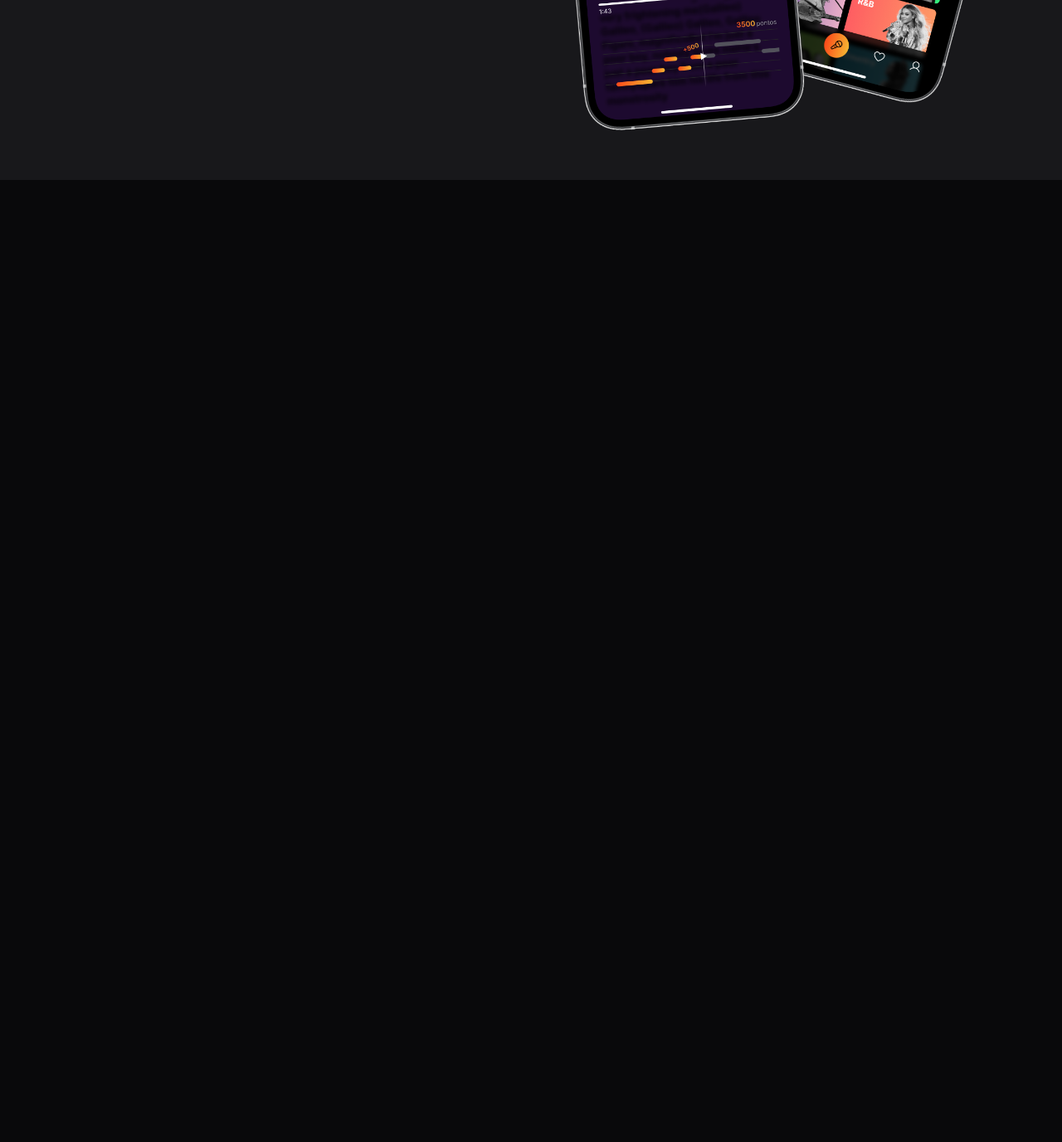
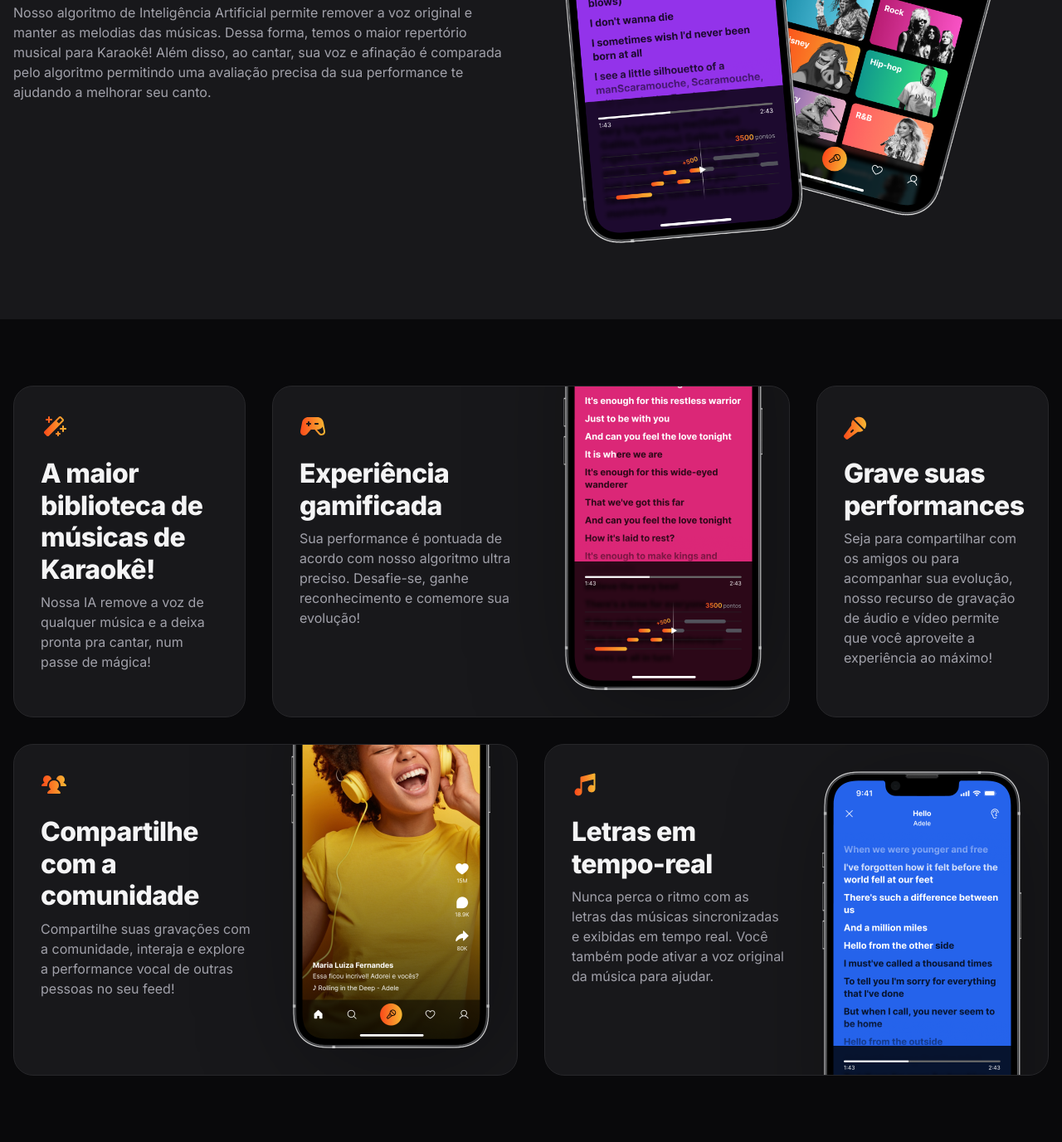
Before and after one commit to JorgeLFogaca/projetolp, a plain HTML site: page index.html in a window 1280 px wide. Shown: the part 1031-2408 px from the top of the page at 83% size. Before the commit the page ends 1248 px from the top, so only its background shows below. Drawn offline with Linux system fonts and the light colour scheme.

Commit message:
seção features

```diff
--- a/index.html
+++ b/index.html
@@ -66,6 +66,52 @@
             </div>
         </div>
     </section>
+
+    <section id="features">
+        <div class="cards container py-xl grid gap-1.5">
+            <div class="card py-lg px-lg">
+                <img src="assets/icons/MagicWand.svg">
+                <h3>A maior biblioteca de músicas de Karaokê!</h3>
+                <p>Nossa IA remove a voz de qualquer música e a deixa pronta pra cantar, num passe de mágica!</p>
+            </div>
+
+            <div class="card py-lg px-lg">
+                <div>
+                    <img src="assets/icons/GameController.svg">
+                    <h3>Experiência gamificada</h3>
+                    <p>Sua performance é pontuada de acordo com nosso algoritmo ultra preciso. Desafie-se, ganhe
+                        reconhecimento e comemore sua evolução!</p>
+                </div>
+                <img src="assets/images/Tela 2.png" class="desktop-only">
+            </div>
+
+            <div class="card py-lg px-lg">
+                <div>
+                    <img src="assets/icons/MicrophoneStage.svg">
+                    <h3>Grave suas performances</h3>
+                    <p>Seja para compartilhar com os amigos ou para acompanhar sua evolução, nosso recurso de gravação
+                        de áudio e vídeo permite que você aproveite a experiência ao máximo! </p>
+                </div>
+            </div>
+
+        <div class="card py-lg px-lg">
+                <div>
+                    <img src="assets/icons/UsersThree.svg">
+                    <h3>Compartilhe com a comunidade</h3>
+                    <p>Compartilhe suas gravações com a comunidade, interaja e explore a performance vocal de outras pessoas no seu feed!</p>
+                </div>
+                <img src="assets/images/Tela 1.png" class="desktop-only">
+            </div>
+
+        <div class="card py-lg px-lg">
+                <div>
+                    <img src="assets/icons/MusicNotes.svg">
+                    <h3>Letras em tempo-real</h3>
+                    <p>Nunca perca o ritmo com as letras das músicas sincronizadas e exibidas em tempo real. Você também pode ativar a voz original da música para ajudar.</p>
+                </div>
+                <img src="assets/images/Tela 3.png" class="desktop-only">
+            </div>
+    </section>
 </body>
 
 </html>
--- /dev/null
+++ b/styles/cards.css
@@ -0,0 +1,9 @@
+.card{
+    background-color: var(--surface-color);
+    border: 1px solid var(--stroke-color);
+    border-radius: 1.5rem;
+
+    & h3{
+        margin-top: 1rem;
+    }
+}
--- /dev/null
+++ b/styles/features.css
@@ -0,0 +1,72 @@
+#features {
+    & .cards {
+        grid-template-columns: 17.5rem 1fr 1fr 17.5rem;
+        grid-template-rows: 25rem 25rem;
+        gap: 2rem;
+    }
+
+    & .card {
+        overflow: hidden;
+        position: relative;
+
+        & img.desktop-only {
+            position: absolute;
+            max-width: 15rem;
+            filter: drop-shadow(16px 16px 64px rgba(0, 0, 0, 0.34));
+        }
+    }
+
+    & .card:nth-child(1) {
+        grid-column: 1/2;
+    }
+
+    & .card:nth-child(2) {
+        grid-column: 2/4;
+
+        &>div {
+            max-width: 16rem;
+        }
+
+        & .desktop-only {
+            bottom: 2rem;
+            right: 2rem;
+        }
+    }
+
+    & .card:nth-child(3) {
+        grid-column: 4/5;
+    }
+
+    & .card:nth-child(4) {
+        grid-column: 1/3;
+        grid-row: 2/3;
+
+        &>div {
+            max-width: 16rem;
+        }
+
+        & .desktop-only {
+            bottom: 2rem;
+            right: 2rem;
+        }
+
+
+
+
+    }
+
+    & .card:nth-child(5) {
+        grid-column: 3/5;
+        grid-row: 2/3;
+
+        &>div {
+            max-width: 16rem;
+            margin-right: auto;
+        }
+
+        & .desktop-only {
+            top: 2rem;
+            right: 2rem;
+        }
+    }
+}
--- a/styles/global.css
+++ b/styles/global.css
@@ -89,7 +89,7 @@
     list-style: none;
 }
 
-@media (width >=80cm) {
+@media (width >=80em) {
     :root {
         --fs-lg: 2rem;
         --fs-xl: 3rem;
--- a/styles/index.css
+++ b/styles/index.css
@@ -5,3 +5,5 @@
 @import url(header.css);
 @import url(hero.css);
 @import url(sections.css);
+@import url(cards.css);
+@import url(features.css) (width >= 80em);
```
